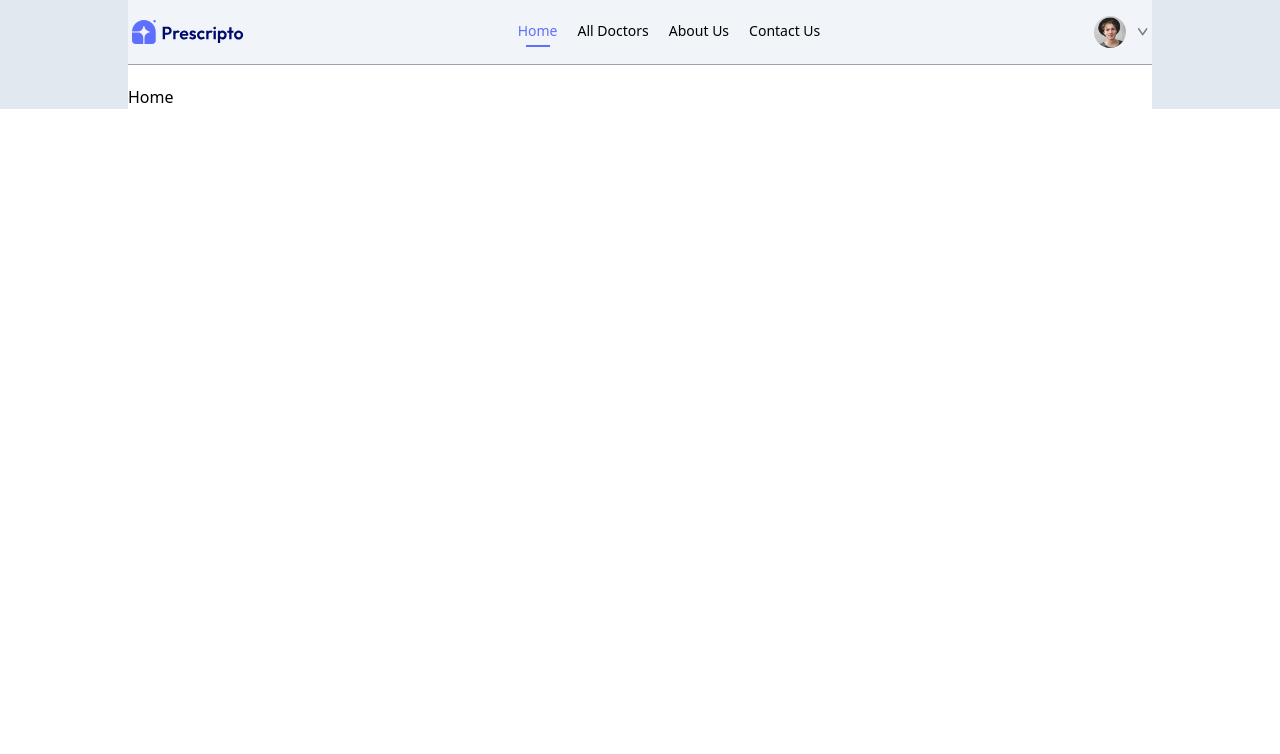
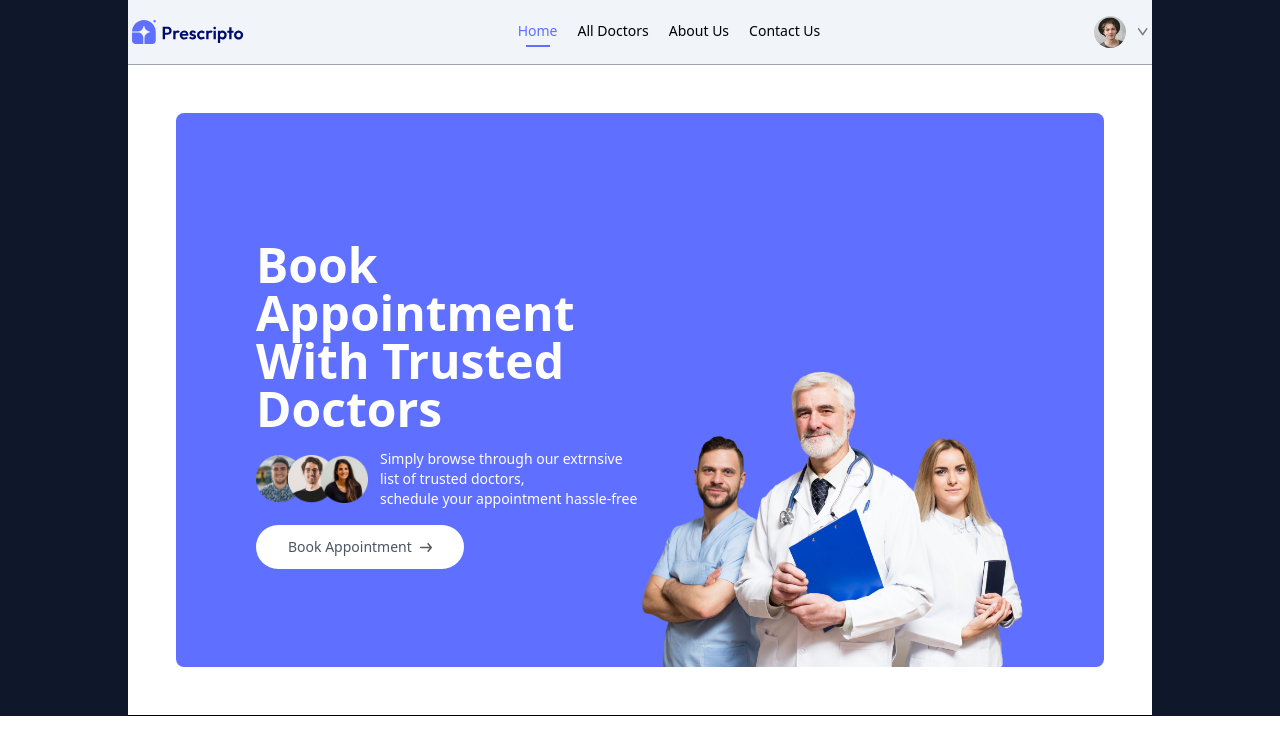
Before and after one commit to pnk-ltoc-892/presmed, a React (Vite) app: page / in a window 1280 px wide. Shown: the top 754 px of the page. Built offline with nearby package versions, Linux system fonts and the light colour scheme.

Commit message:
Add Header Component

```diff
--- a/src/App.jsx
+++ b/src/App.jsx
@@ -12,7 +12,7 @@
 
 export default function App() {
   return (
-      <div className='bg-slate-200'>
+      <div className='bg-slate-900'>
           <div className='mx-4 sm:mx-[10%] bg-white'>
             <Navbar />
             <Routes>
--- /dev/null
+++ b/src/components/Header.jsx
@@ -0,0 +1,32 @@
+import React from 'react'
+import { assets } from '../assets/assets'
+
+const Header = () => {
+    return (
+        <div className='flex flex-col md:flex-row flex-wrap bg-primary rounded-lg px-6 m-12 md:px-10 lg:px-20 '>
+            {/* Left Side */}
+            <div className='md:w-1/2 flex flex-col items-start justify-center gap-4 py-10 m-auto md:py-[10vw] md:mb-[-30px]'>
+                <p className='text-3xl md:text-4xl lg:text-5xl text-white font-semibold leading-tight'>
+                    Book Appointment <br /> With Trusted Doctors
+                </p>
+                <div className='flex flex-col md:flex-row items-center gap-3 text-white text-sm font-light'>
+                    <img src={assets.group_profiles} alt="GroupIcon"
+                        className='w-28'
+                    />
+                    <p>Simply browse through our extrnsive list of trusted doctors, <br className='hidden sm:block' />schedule your appointment hassle-free</p>
+                </div>
+                <a href="#speciality"
+                    className='flex items-center gap-2 bg-white px-8 py-3 rounded-full text-gray-600 text-sm m-auto md:m-0 hover:scale-105 transition-all duration-300'
+                >Book Appointment <img src={assets.arrow_icon} alt="Arrow Icon" className='w-3'/></a>
+            </div>
+            {/* Right Side */}
+            <div className='md:w-1/2 relative'>
+                <img src={assets.header_img} alt="Doctor Image"
+                    className='w-full md:absolute bottom-0 h-auto rounded-lg'
+                />
+            </div>
+        </div>
+    )
+}
+
+export default Header
--- a/src/components/Navbar.jsx
+++ b/src/components/Navbar.jsx
@@ -9,7 +9,7 @@
     const [token, setToken] = useState(true)
 
     return (
-        <div className='bg-slate-100 flex items-center justify-between text-sm py-4 px-1 mb-5 border-b border-b-gray-400'>
+        <div className='bg-slate-100 flex items-center justify-between text-sm py-4 px-1 border-b border-b-gray-400'>
             <img src={assets.logo} alt="Logo"
             className='w-28 cursor-pointer'
             />
--- a/src/pages/Home.jsx
+++ b/src/pages/Home.jsx
@@ -1,8 +1,11 @@
 import React from 'react'
+import Header from '../components/Header'
 
 function Home() {
     return (
-        <div>Home</div>
+        <div className='border-b-[1px] border-black '>
+            <Header />
+        </div>
     )
 }
 
```
